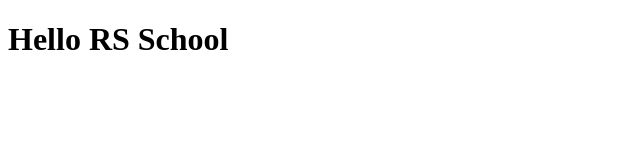
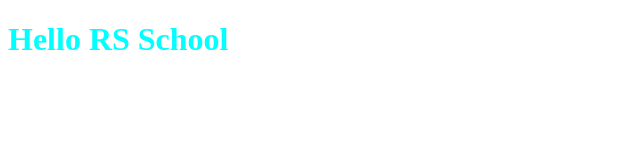
Before and after one commit to rinatbul/rsschool-cv, a plain HTML site: page index.html in a window 1280 px wide. Shown: the whole page, without its empty margins (0-640 px from the left). Drawn offline with Linux system fonts and the light colour scheme.

Commit message:
refactor: add simple styles in css file

```diff
--- a/css/style.css
+++ b/css/style.css
@@ -0,0 +1,3 @@
+h1{
+    color: aqua;
+}
--- a/index.html
+++ b/index.html
@@ -3,6 +3,7 @@
 <head>
     <meta charset="UTF-8">
     <title>Title</title>
+    <link rel="stylesheet" href="/css/style.css">
 </head>
 <body>
     <h1>Hello RS School</h1>
```
Also changed, not shown: 1 other file.
